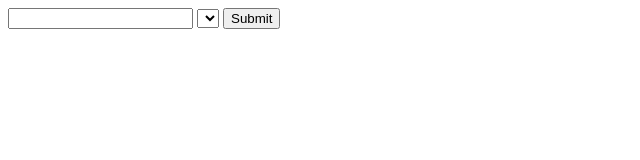
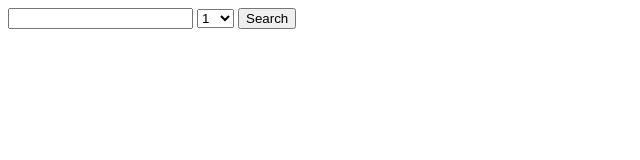
Before and after one commit to marvinthompson-code/unit2review, a plain HTML site: page index.html in a window 1280 px wide. Shown: the full height of the page, 0-640 px from the left. Drawn offline with nearby package versions, Linux system fonts and the light colour scheme.

Commit message:
add populate select and giphy search

```diff
--- a/index.html
+++ b/index.html
@@ -4,18 +4,18 @@
     <meta charset="UTF-8">
     <meta name="viewport" content="width=device-width, initial-scale=1.0">
     <meta http-equiv="X-UA-Compatible" content="ie=edge">
-    <script src="./index.js"></script>
     <link rel="stylesheet" href="index.css">
     <script src="https://unpkg.com/axios/dist/axios.min.js"></script>
-    <title>Document</title>
+    <script src="./index.js"></script>
+    <title>Looking for GIFS</title>
 </head>
 <body>
     <form>
-        <input type="text">
-        <select>
-            <option value=""></option>
+        <input id="userInput" type="text">
+        <select name="" id="">
+            <option value="0" disabled></option>
         </select>
-        <input type="submit">
+        <input id="submit" type="submit" value="Search">
     </form>
     <div class="content">
 
--- a/index.js
+++ b/index.js
@@ -1,3 +1,37 @@
+let key = "qUSS2GIYec24dYynCRbZQ322SyvWJLxE"
+
 document.addEventListener("DOMContentLoaded", () => {
+    let form = document.querySelector("form");
+    let userInput = document.querySelector("#userInput");
+    let select = document.querySelector("select");
+    let submit = document.querySelector("#submit");
+    let content = document.querySelector(".content");
+    let limit = 10;
+    let search = "cats"
+
+
+    let h1 = document.createElement("h1");
+    form.addEventListener("submit", () => {
+        searchInput(userInput, limit)
+    })
+    const searchInput = async (userInput, limit) => {
+        try {
+            let res = await axios.get(`https://api.giphy.com/v1/gifs/search?api_key=${key}&q=${userInput}&limit=${limit}`)
+            console.log(res)
+        } catch (error) {
+            debugger
+        }
+    }
+
+    const populateSelect = () => {
+        for (let i = 1; i <= 25; i++) {
+                    let option = document.createElement("option");
+                    option.innerText = i;
+                    option.value = i
+                    select.appendChild(option);
+        }
+    }
+    populateSelect()
+
 
 })
```
